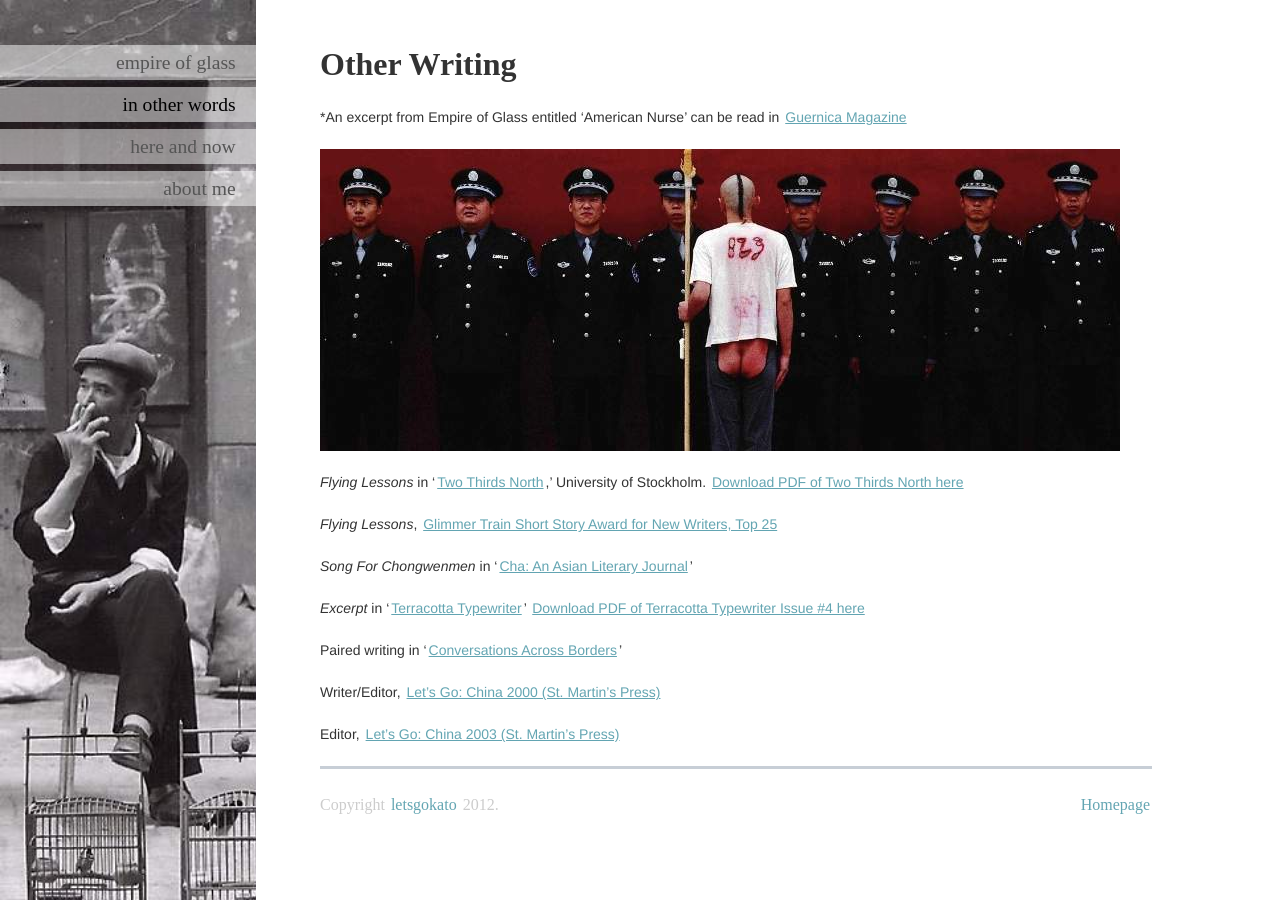
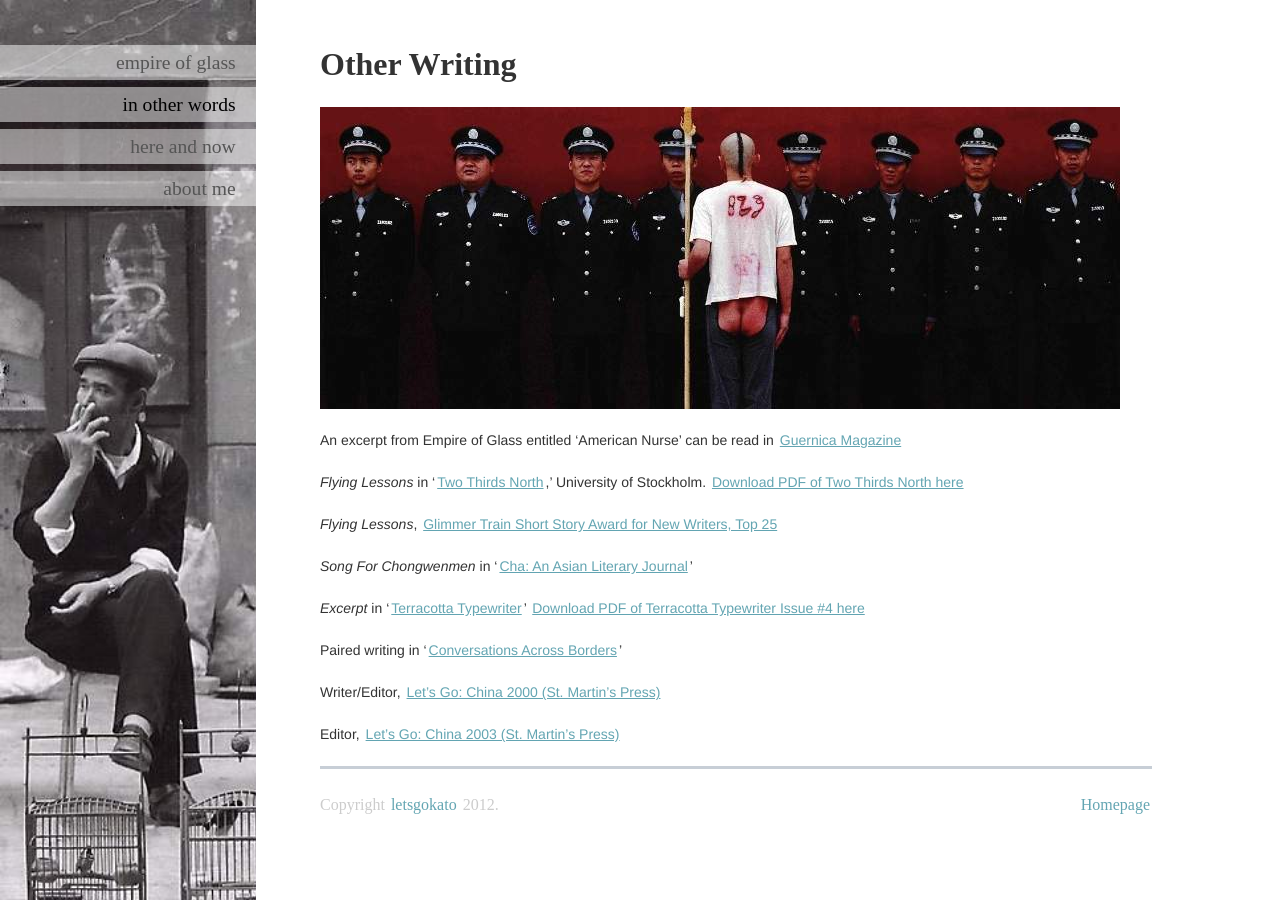
Before and after one commit to ajhit406/kato, a Jekyll site: the page built from inotherwords.md, in a window 1280 px wide. Built offline with Jekyll 4.4.1, drawn with Linux system fonts in a browser that asks for light colours; some web fonts are replaced; Markdown is read by kramdown in place of the engine named in the settings.

```diff
--- a/inotherwords.md
+++ b/inotherwords.md
@@ -6,9 +6,9 @@ lnav: inotherwords
 
 # Other Writing
 
-*An excerpt from Empire of Glass entitled 'American Nurse' can be read in [Guernica Magazine](www.guernicamag.com/fiction/americannurse)
+![Song For Chongwenmen](/images/cbutt.jpg)
 
-![Song For Chongwenmen](/images/cbutt.jpg)
+An excerpt from Empire of Glass entitled 'American Nurse' can be read in [Guernica Magazine](www.guernicamag.com/fiction/americannurse)
 
 _Flying Lessons_ in ‘[Two Thirds North]( http://www.twothirdsnorth.com/two-thirds-north-2012/),’ University of Stockholm. [Download PDF of Two Thirds North here]( http://www.twothirdsnorth.com/wp-content/uploads/2012/05/Two-Thirds-North-20123.pdf)
 
```
